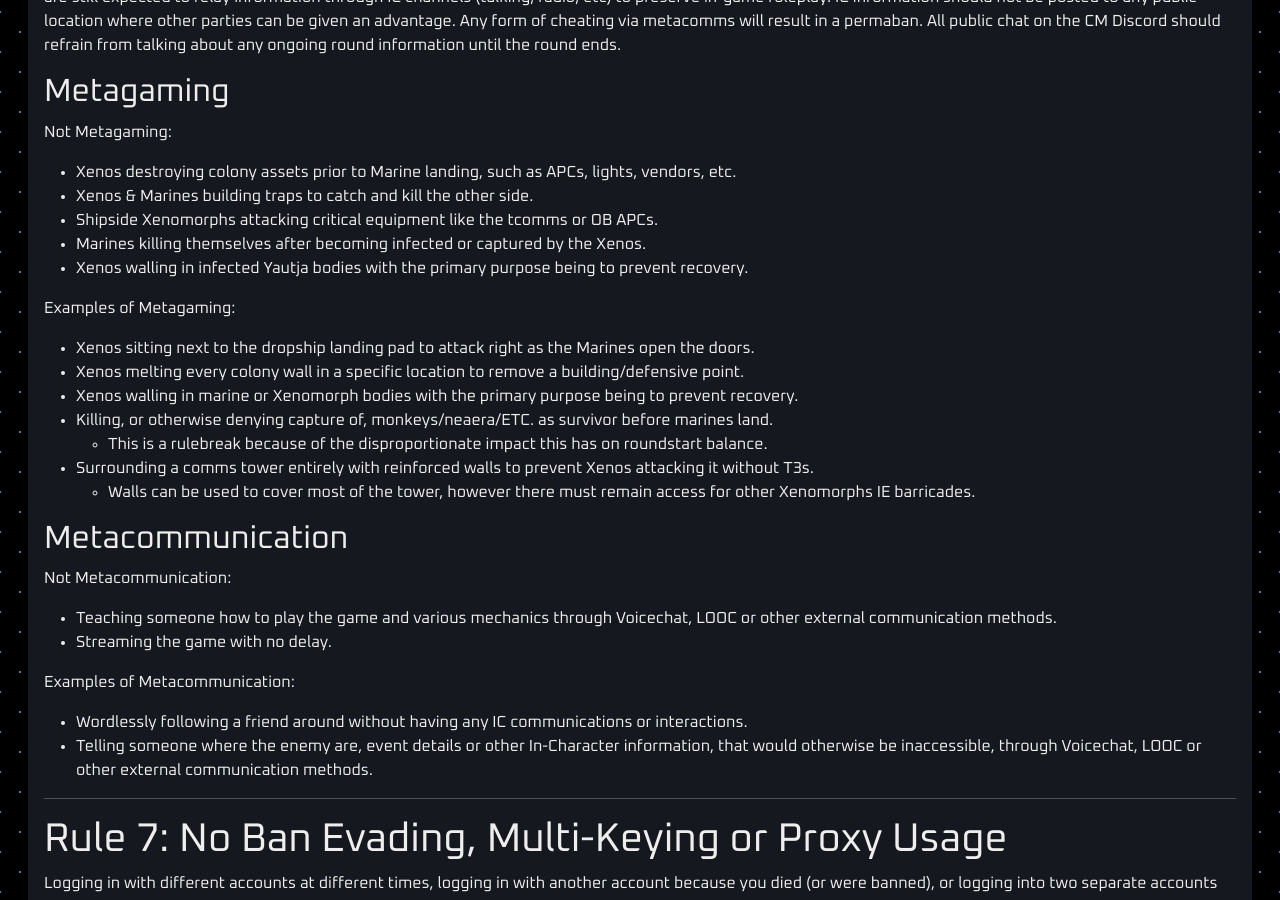
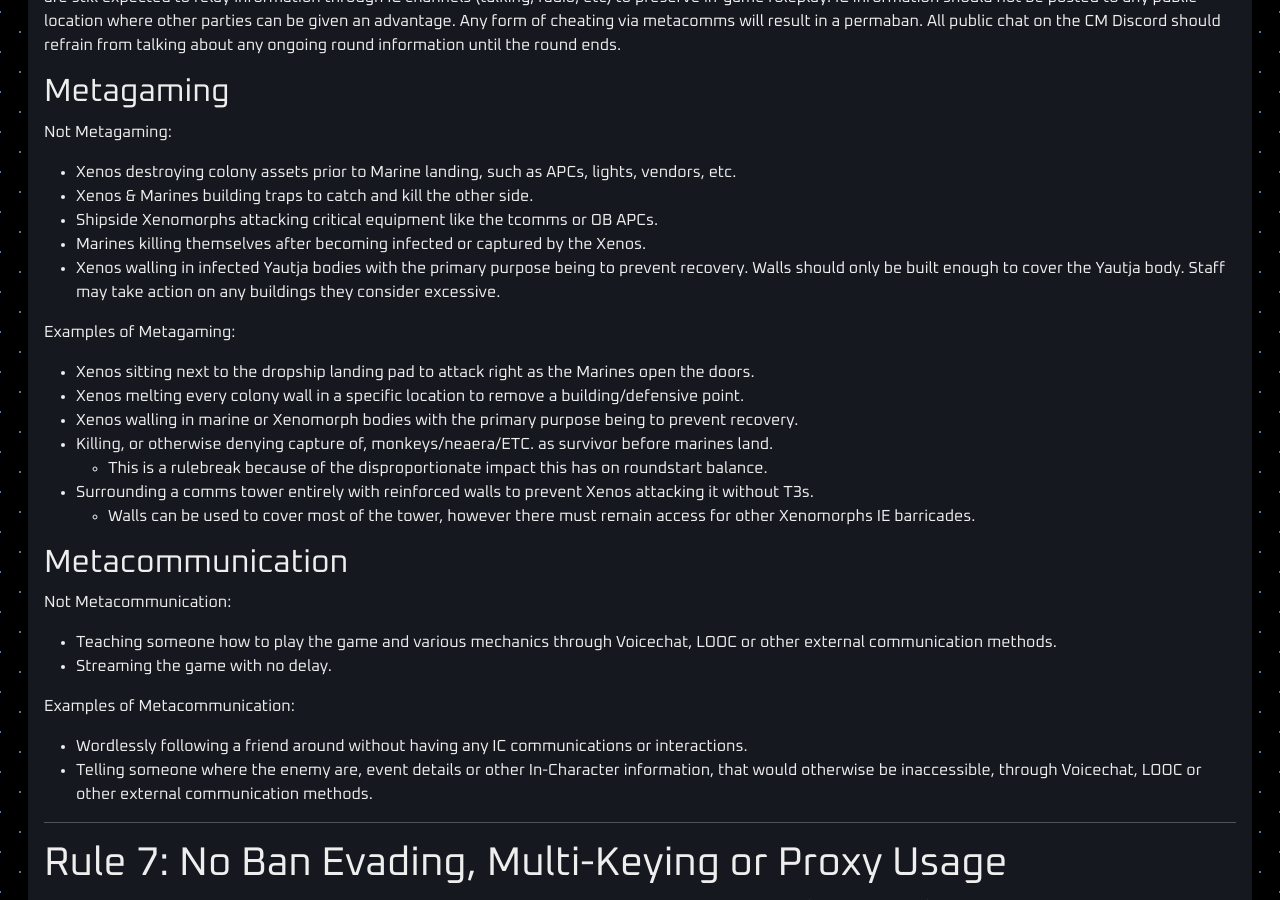
Before and after one commit to cmss13-devs/web, a Jekyll site: the page built from rules.md, in a window 1280 px wide and 900 px high, scrolled down 8028 px. Built offline with Jekyll 4.4.1, drawn with Linux system fonts in a browser that asks for light colours.

Commit message:
Update rules.md

```diff
--- a/rules.md
+++ b/rules.md
@@ -308,7 +308,7 @@ Not Metagaming:
 - Xenos & Marines building traps to catch and kill the other side.
 - Shipside Xenomorphs attacking critical equipment like the tcomms or OB APCs.
 - Marines killing themselves after becoming infected or captured by the Xenos.
-- Xenos walling in infected Yautja bodies with the primary purpose being to prevent recovery.
+- Xenos walling in infected Yautja bodies with the primary purpose being to prevent recovery. Walls should only be built enough to cover the Yautja body. Staff may take action on any buildings they consider excessive.
 
 Examples of Metagaming:
 - Xenos sitting next to the dropship landing pad to attack right as the Marines open the doors.
```
